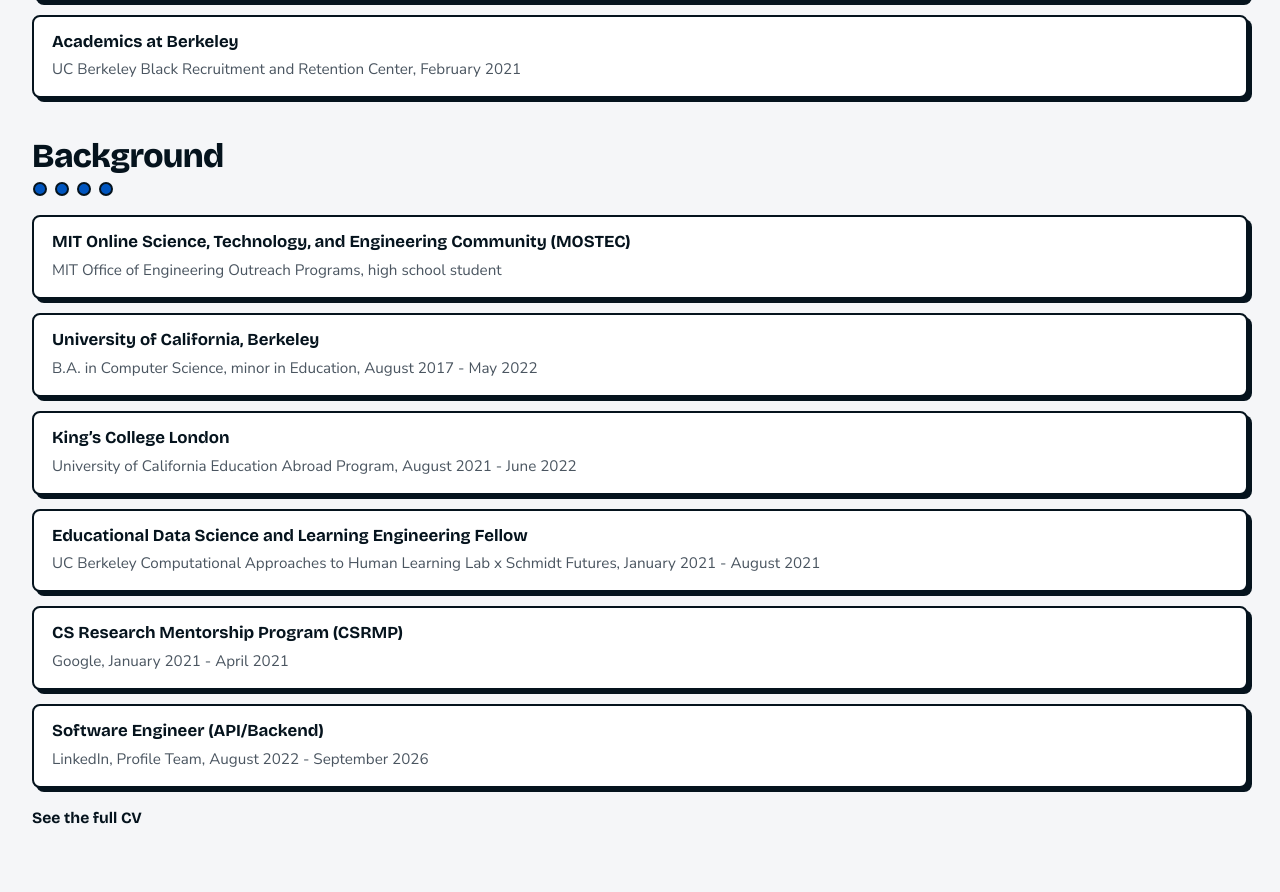
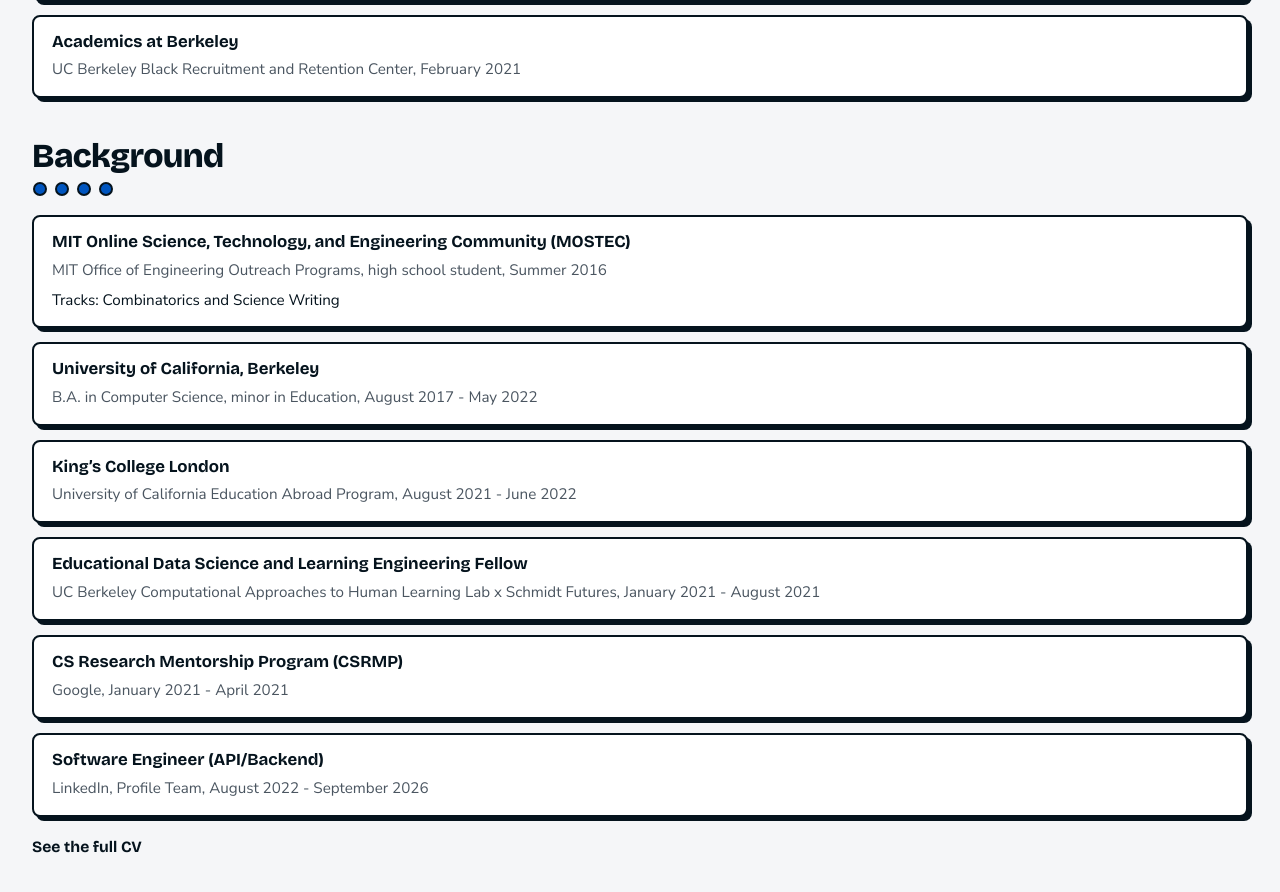
Before and after one commit to sarah-adebabay/sarah-adebabay.github.io, a Jekyll site: the page built from _pages/mit.md, in a window 1280 px wide and 900 px high, scrolled down 5580 px. Shown: the top 892 px of the window. Built offline with Jekyll 4.4.1, drawn with Linux system fonts in a browser that asks for light colours.

Commit message:
Add MOSTEC year and tracks on /mit/
Co-Authored-By: Claude Opus 5.5 <noreply@anthropic.com>

```diff
--- a/_data/mit.yml
+++ b/_data/mit.yml
@@ -70,7 +70,8 @@ featured:
 background:
   - title: "MIT Online Science, Technology, and Engineering Community (MOSTEC)"
     org: "MIT Office of Engineering Outreach Programs, high school student"
-    when: ""
+    when: "Summer 2016"
+    detail: "Tracks: Combinatorics and Science Writing"
 
 # Extra sections. groups puts that group's chip above the section.
 leadership:
```
